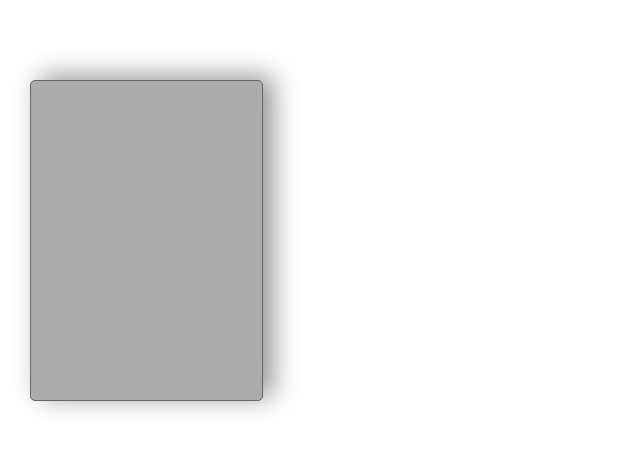
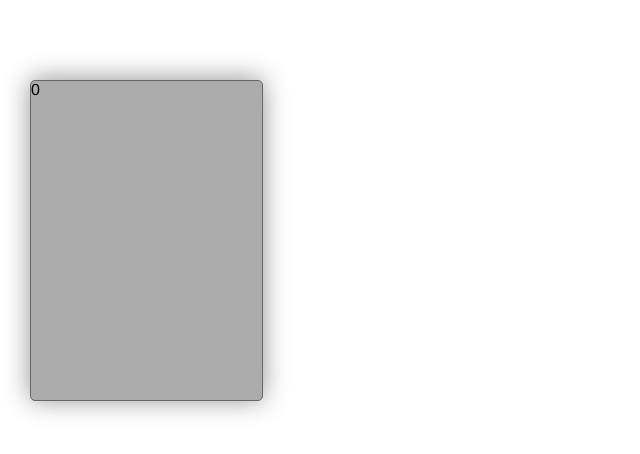
Before and after one commit to MarioLucen/react-calculator, a React app: page / in a window 1280 px wide. Shown: the whole page, without its empty margins (0-640 px from the left). Built offline with nearby package versions, Linux system fonts and the light colour scheme.

Commit message:
added screen component

```diff
--- a/app/js/components/ContainerCalc.js
+++ b/app/js/components/ContainerCalc.js
@@ -1,9 +1,13 @@
+
 import React, { Component } from 'react'
+import Screen from './Screen'
 
 class ContainerCalc extends Component {
   render () {
     return (
-      <div className='container' />
+      <div className='container'>
+        <Screen result='0' />
+      </div>
     )
   }
 }
--- /dev/null
+++ b/app/js/components/Screen.js
@@ -0,0 +1,15 @@
+
+import React, { Component } from 'react'
+
+class Screen extends Component {
+    render() {
+        console.log(this)
+        return (
+            <div className="row">
+                <div className="screen">{this.props.result}</div>
+            </div>
+        )
+    }
+}
+
+export default Screen
--- a/app/scss/components/_container.scss
+++ b/app/scss/components/_container.scss
@@ -10,6 +10,6 @@
     border-radius: 5px;
     border: 1px solid $darkgrey;
     overflow: hidden;
-    font-family: Helvetica;
-    box-shadow: 10px -4px 26px #939393;
+    font-family: 'Helvetica Neue', Helvetica, sans-serif;
+    box-shadow: 0px -1px 26px #939393;
 }
```
